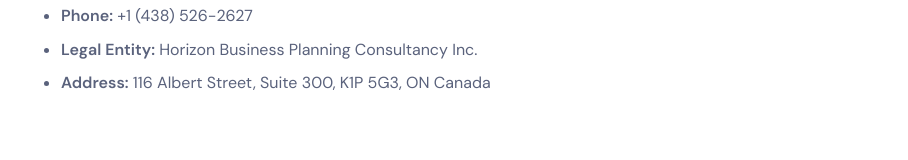
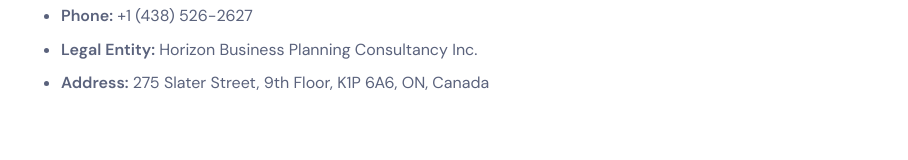
Before and after one commit to mariokaram/consultancy-project, a Next.js app: page /privacy in a window 1280 px wide. Shown: the part 2997-3157 px from the top of the page, without its empty margins (185-1093 px from the left). Built offline with nearby package versions, Linux system fonts and the light colour scheme; no server answers.

Commit message:
change address

```diff
--- a/src/pages/components/EmailTemplate.tsx
+++ b/src/pages/components/EmailTemplate.tsx
@@ -136,7 +136,7 @@
             <Text className="text-xs text-gray-500 text-center leading-relaxed">
               &copy; {currentYear} Horizon Business Planning Consultancy Inc.
               <br />
-              116 Albert Street, Suite 300, K1P 5G3, ON Canada
+              275 Slater Street, 9th Floor, K1P 6A6, ON, Canada
               <br />
               <Link
                 href="https://horizon-consultancy.com/privacy"
--- a/src/pages/contact.tsx
+++ b/src/pages/contact.tsx
@@ -151,7 +151,7 @@
                   </div>
                   <div className={styles.infoName}>
                     <div>Location</div>
-                    <div>116 Albert Street, Suite 300, K1P 5G3, ON Canada</div>
+                    <div>275 Slater Street, 9th Floor, K1P 6A6, ON, Canada</div>
                   </div>
                 </div>
                 <div>
--- a/src/pages/privacy.tsx
+++ b/src/pages/privacy.tsx
@@ -288,8 +288,7 @@
             Inc.
           </li>
           <li>
-            <strong>Address:</strong> 116 Albert Street, Suite 300, K1P 5G3, ON
-            Canada
+            <strong>Address:</strong> 275 Slater Street, 9th Floor, K1P 6A6, ON, Canada
           </li>
         </ul>
       </Box>
--- a/src/pages/terms.tsx
+++ b/src/pages/terms.tsx
@@ -390,8 +390,7 @@
           Inc.
         </li>
         <li>
-          <strong>Address:</strong> 116 Albert Street, Suite 300, K1P 5G3, ON
-          Canada
+          <strong>Address:</strong> 275 Slater Street, 9th Floor, K1P 6A6, ON, Canada
         </li>
       </ul>
     </Box>
```
